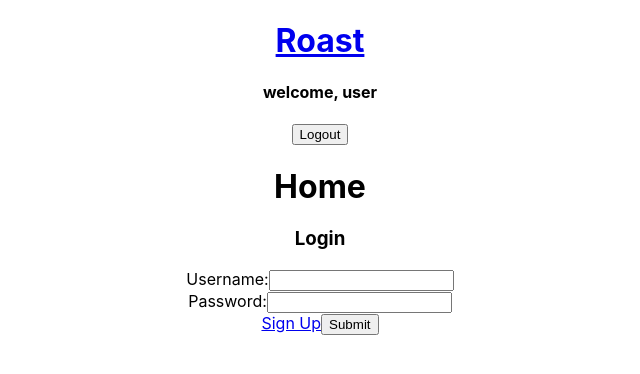
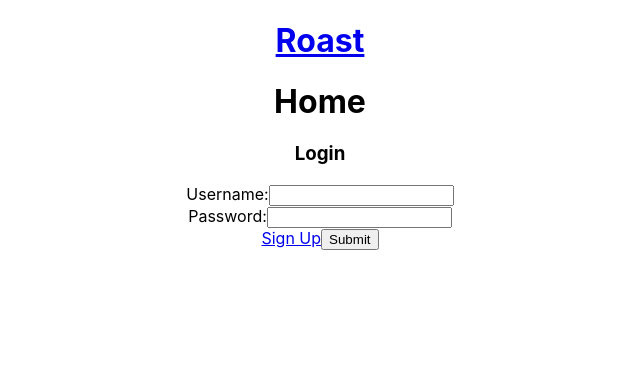
Before and after one commit to lancehsimmons/Roast, a React (Create React App) app in the folder client/: page / in a window 1280 px wide. Shown: the top 374 px of the page, without its empty margins (320-960 px from the left). Built offline with nearby package versions, Linux system fonts and the light colour scheme.

Commit message:
logout and welcome render if user and logout redirects home

```diff
--- a/client/src/App.js
+++ b/client/src/App.js
@@ -38,6 +38,7 @@ function App() {
     setCurrentUser(null);
     localStorage.removeItem('authToken');
     removeToken();
+    history.push('/')
   };
 
   const handleSignup = async (formData) => {
--- a/client/src/components/Layout.jsx
+++ b/client/src/components/Layout.jsx
@@ -7,8 +7,12 @@ export default function Layout({currentUser, handleLogout, children}) {
       <Link to='/'>
         <h1>Roast</h1>
       </Link>
-      <h4>welcome, user</h4>
-      <button onClick={handleLogout}>Logout</button>
+      {currentUser &&
+        <>
+          <h4>welcome, {currentUser.username}</h4>
+          <button onClick={handleLogout}>Logout</button>
+        </>}
+
       {children}
     </div>
   )
```
